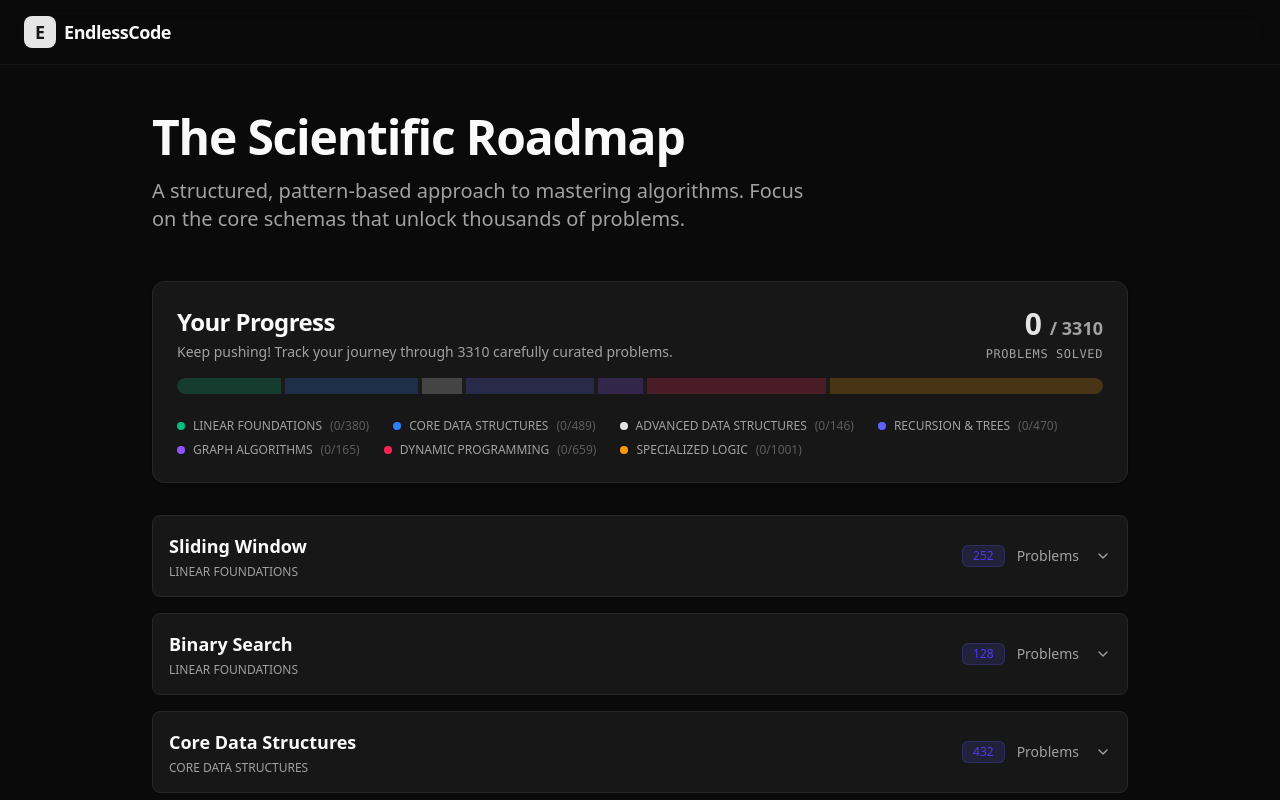
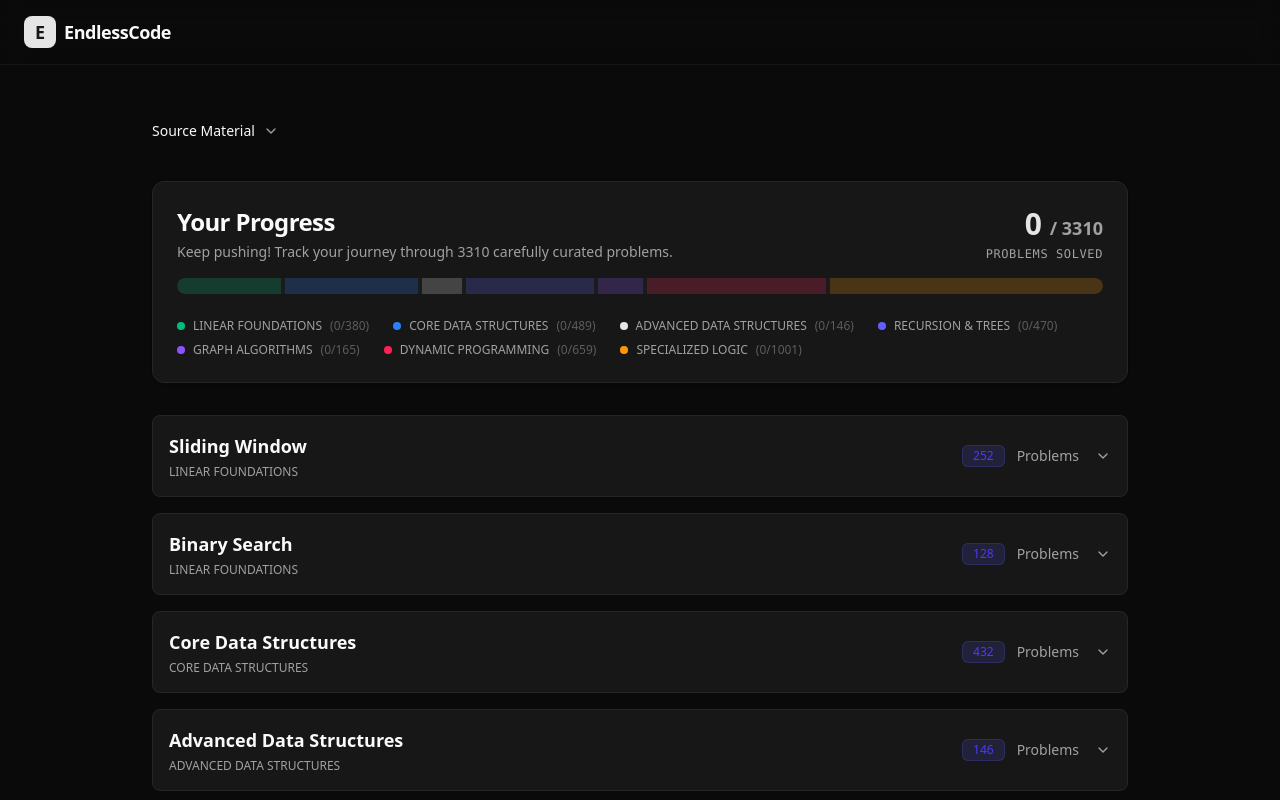
Before and after one commit to abaskk/endlesscode-io, a React (Vite) app: page / in a window 1280 px wide. Shown: the top 800 px of the page. Built offline with nearby package versions, Linux system fonts and the light colour scheme.

Commit message:
fix: more nit fixes

```diff
--- a/src/App.tsx
+++ b/src/App.tsx
@@ -1,6 +1,12 @@
 import { TopicAccordion } from "@/components/dashboard/TopicAccordion";
 import { TopicPage } from "@/pages/TopicPage";
 import { BrowserRouter, Route, Routes } from "react-router-dom";
+import {
+  Accordion,
+  AccordionContent,
+  AccordionItem,
+  AccordionTrigger,
+} from "@/components/ui/accordion";
 
 function Dashboard() {
   return (
@@ -17,13 +23,38 @@ function Dashboard() {
       </header>
 
       <main className="max-w-5xl mx-auto px-6 py-12">
-        <div className="mb-12 text-left space-y-4">
-          <h1 className="text-4xl font-extrabold tracking-tight lg:text-5xl">
-            The Scientific Roadmap
-          </h1>
-          <p className="text-xl text-muted-foreground max-w-2xl">
-            A structured, pattern-based approach to mastering algorithms. Focus on the core schemas that unlock thousands of problems.
-          </p>
+        <div className="max-w-xl mb-8">
+          <Accordion type="single" collapsible>
+            <AccordionItem value="source" className="border-none">
+              <AccordionTrigger className="text-sm font-medium text-foreground py-2 justify-start gap-2 hover:no-underline">
+                <span>Source Material</span>
+              </AccordionTrigger>
+              <AccordionContent className="text-muted-foreground text-sm">
+                <p className="mb-2">
+                  This roadmap is adapted from the highly acclaimed "Scientific刷题" (Scientific Coding) guide on LeetCode China by
+                  <a
+                    href="https://leetcode.cn/u/endlesscheng/"
+                    target="_blank"
+                    rel="noopener noreferrer"
+                    className="text-primary hover:underline font-medium mx-1"
+                  >
+                    EndlessCheng
+                  </a>.
+                </p>
+                <p>
+                  Original Post:
+                  <a
+                    href="https://leetcode.cn/discuss/post/3141566/ru-he-ke-xue-shua-ti-by-endlesscheng-q3yd/"
+                    target="_blank"
+                    rel="noopener noreferrer"
+                    className="text-primary hover:underline ml-1"
+                  >
+                    How to practice scientifically?
+                  </a>
+                </p>
+              </AccordionContent>
+            </AccordionItem>
+          </Accordion>
         </div>
 
         <TopicAccordion />
```
